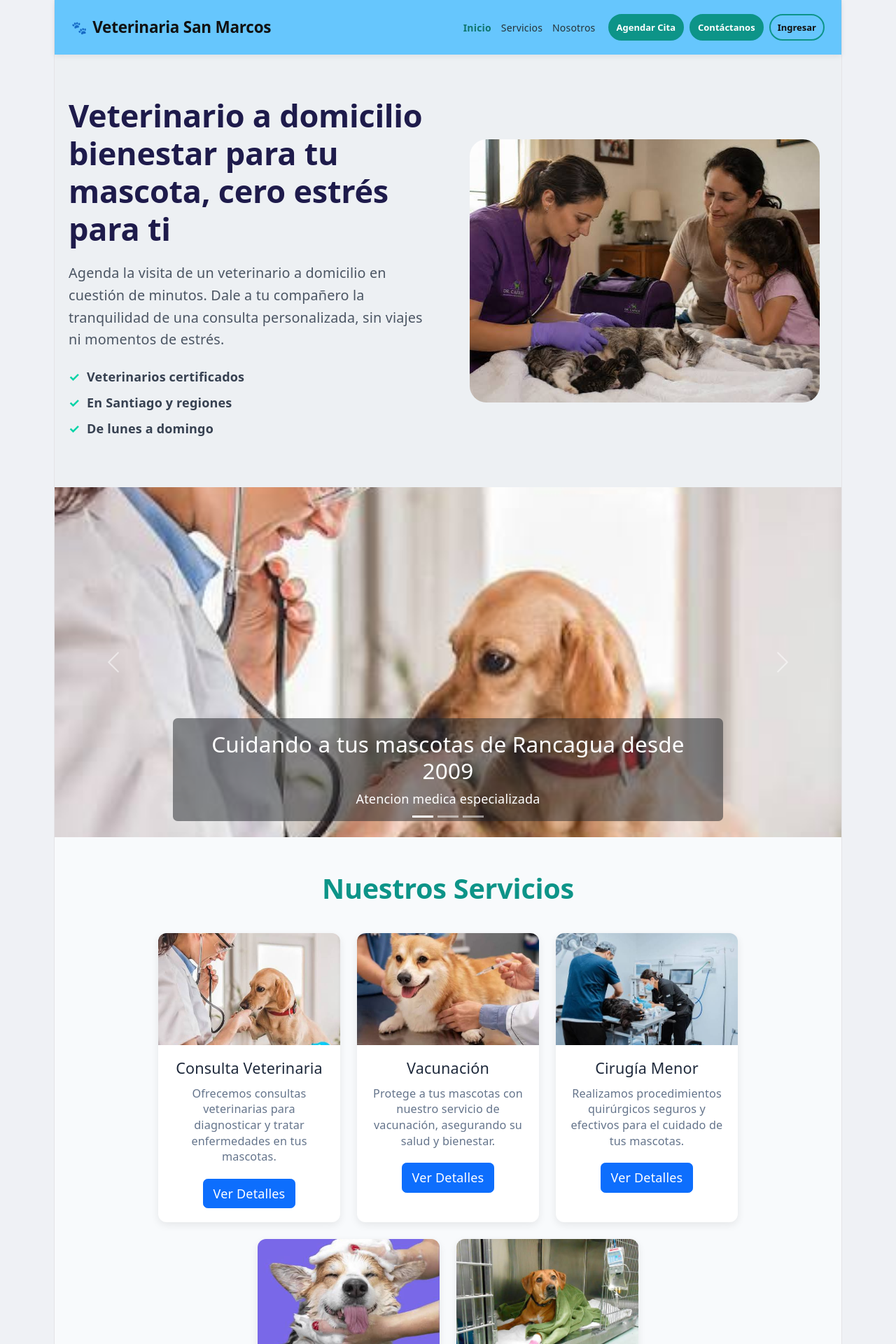
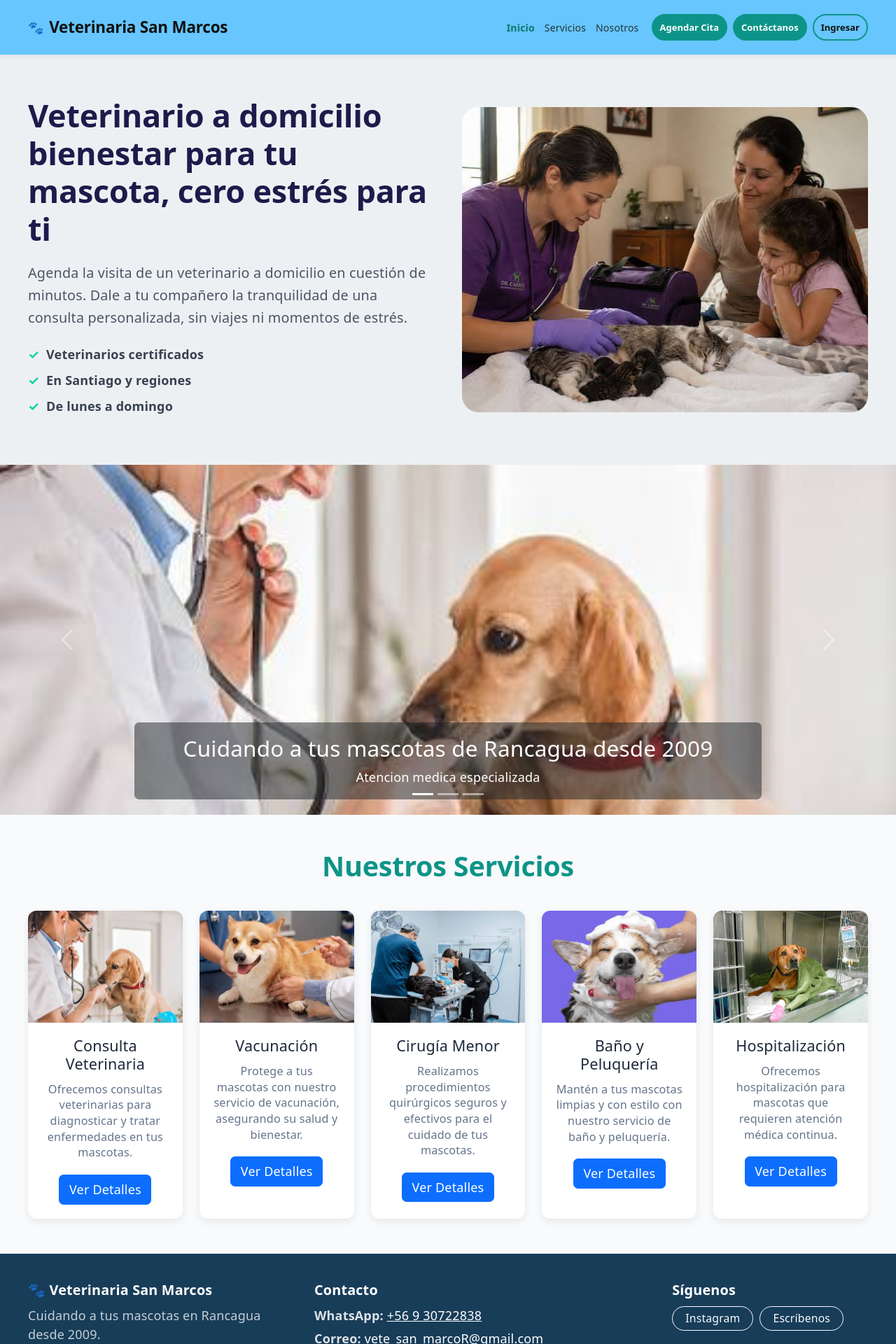
Before and after one commit to trembo25/web-veterinaria-react, a React (Vite) app: page / in a window 1280 px wide. Shown: the top 1920 px of the page at 70% size. Built offline with nearby package versions, Linux system fonts and the light colour scheme.

Commit message:
pagina de borde a borde: margen de 40 px con variable, servicios en cuadricula y modo claro en index.css

```diff
--- a/src/App.css
+++ b/src/App.css
@@ -10,6 +10,20 @@ body {
   padding: 0;
   background-color: #eff1f5;
   color: #111;
+}
+
+/* Espacio entre el contenido y el borde de la pantalla.
+   Lo usan la barra, el hero, los servicios, Nosotros y el footer:
+   para cambiarlo en toda la página, basta cambiar este número. */
+:root {
+  --margen-pagina: 40px;
+}
+
+/* En celulares, menos espacio para aprovechar la pantalla. */
+@media (max-width: 768px) {
+  :root {
+    --margen-pagina: 15px;
+  }
 }
 
 /* Los elementos de nuestras secciones incluyen el padding
@@ -44,7 +58,7 @@ body {
   justify-content: space-between;
   gap: 20px;
 
-  padding: 20px 24px;
+  padding: 20px var(--margen-pagina);
   background-color: #66c6fd;
   color: #111;
   box-shadow: 0 2px 8px rgba(0, 0, 0, 0.08);
@@ -325,9 +339,7 @@ body {
   gap: 40px;
 
   width: 100%;
-  max-width: 1200px;
-  margin: 0 auto;
-  padding: 60px 20px;
+  padding: 60px var(--margen-pagina);
 }
 
 
@@ -397,10 +409,10 @@ body {
   justify-content: center;
 }
 
+/* La foto ocupa todo el ancho de su mitad (antes tenía un tope de 500 px). */
 .hero-imagen img {
   display: block;
   width: 100%;
-  max-width: 500px;
   height: auto;
   object-fit: cover;
   border-radius: 24px;
@@ -412,7 +424,7 @@ body {
    ========================================================= */
 
 .seccion-servicios {
-  padding: 50px 20px;
+  padding: 50px var(--margen-pagina);
   background-color: #f8fafc;
   text-align: center;
 }
@@ -427,17 +439,14 @@ body {
 
 /* ---------------------------------------------------------
    6.1. Distribución de las tarjetas
+   Cuadrícula: caben tantas columnas como se pueda, cada una
+   de al menos 210 px, y se estiran hasta llenar la fila.
    --------------------------------------------------------- */
 
 .servicios-grid {
-  display: flex;
-  justify-content: center;
-  align-items: stretch;
-  flex-wrap: wrap;
+  display: grid;
+  grid-template-columns: repeat(auto-fit, minmax(210px, 1fr));
   gap: 24px;
-
-  max-width: 1200px;
-  margin: 0 auto;
 }
 
 
@@ -449,8 +458,7 @@ body {
   display: flex;
   flex-direction: column;
 
-  width: 260px;
-  max-width: 100%;
+  /* Sin ancho fijo: la cuadrícula decide cuánto mide cada tarjeta. */
   overflow: hidden;
 
   background-color: #fff;
@@ -675,6 +683,13 @@ body {
   color: #fff;
 }
 
+/* Las columnas del footer usan todo el ancho,
+   con el mismo margen que el resto de la página. */
+.vet-footer .container {
+  max-width: none;
+  padding-inline: var(--margen-pagina);
+}
+
 .vet-footer .vet-footer-titulo {
   margin-bottom: 12px;
   font-size: 1.1rem;
@@ -730,12 +745,10 @@ body {
   text-transform: uppercase;
 }
 
-/* Contenedor de cada sección, con el mismo ancho que el hero. */
+/* Contenedor de cada sección, con el mismo margen que el hero. */
 .nosotros-seccion {
   width: 100%;
-  max-width: 1200px;
-  margin: 0 auto;
-  padding: 0 20px 50px;
+  padding: 0 var(--margen-pagina) 50px;
   text-align: center;
 }
 
--- a/src/components/molecules/Carrusel.tsx
+++ b/src/components/molecules/Carrusel.tsx
@@ -1,6 +1,6 @@
 function Carrusel() {
     return (
-        <div id="carruselVeterinaria" className="carousel slide" data-bs-ride="carousel">
+            <div id="carruselVeterinaria" className="carousel slide" data-bs-ride="carousel">
             {/* indicadores (puntitos) */}
             <div className="carousel-indicators">
                 <button
--- a/src/index.css
+++ b/src/index.css
@@ -50,12 +50,12 @@
   }
 }
 
+/* Contenedor de toda la aplicación (el <div id="root"> de index.html).
+   Ocupa todo el ancho de la ventana: el contenido se centra
+   en cada sección (columna de 1200 px), no aquí. */
 #root {
-  width: 1126px;
-  max-width: 100%;
-  margin: 0 auto;
+  width: 100%;
   text-align: center;
-  border-inline: 1px solid var(--border);
   min-height: 100svh;
   display: flex;
   flex-direction: column;
```
